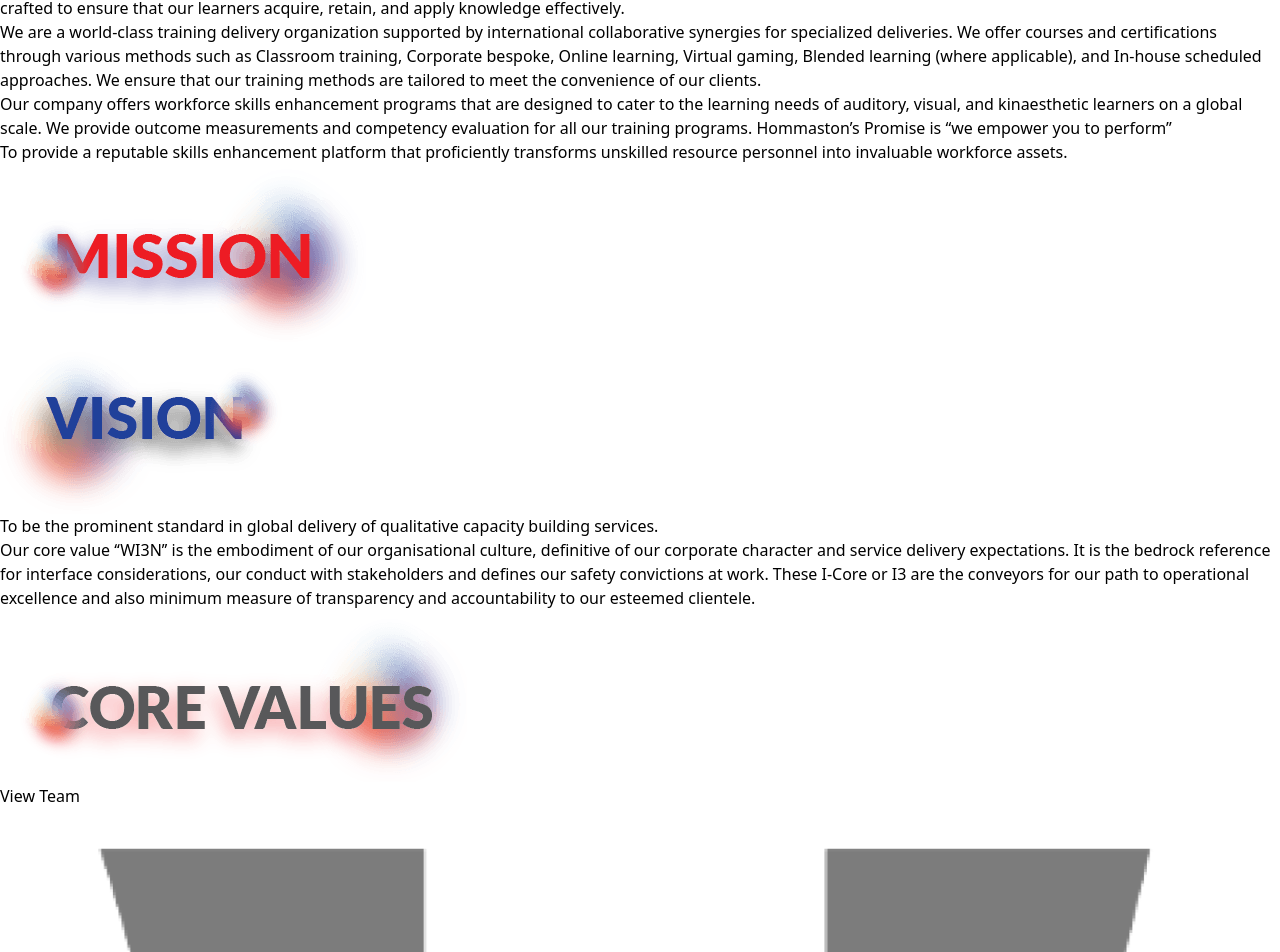
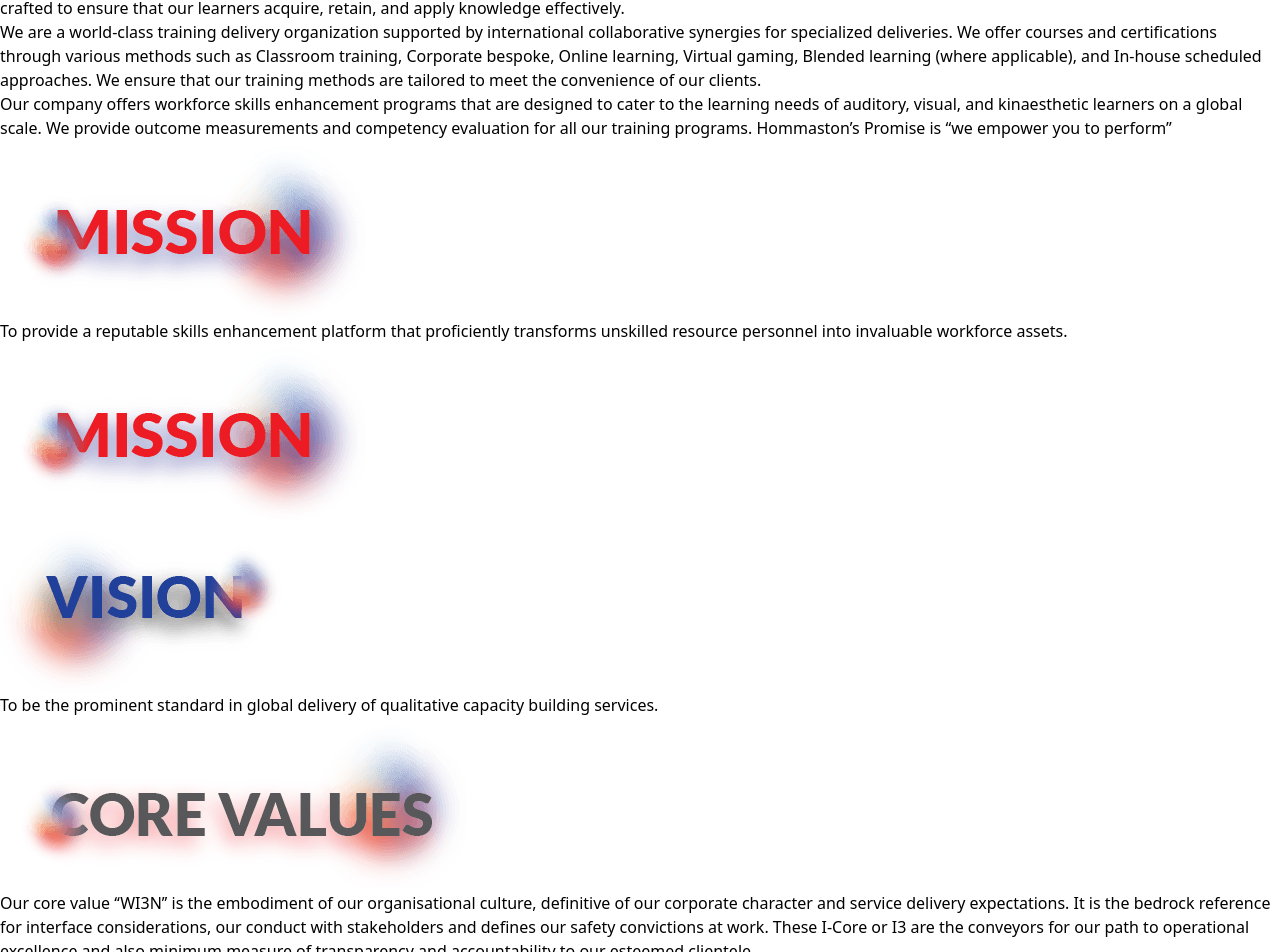
Before and after one commit to patrickashi/hommaston, a React (Create React App) app: page /Aboutusp in a window 1280 px wide. Shown: the part 3016-3968 px from the top of the page. Built offline with nearby package versions, Linux system fonts and the light colour scheme; the HTML template or start-up script is replaced by a standard one.

Commit message:
new
add new

```diff
--- a/src/components/About.jsx
+++ b/src/components/About.jsx
@@ -18,9 +18,9 @@ const About = () => {
                 </div>
           </div>
 
-        <div className='py-16 mt-10 2xl:mx-40 xl:mx-20 lg:mx-20 md:mx-20 sm:mx-4 mobile:mx-4'>
+        <div className='py-16 mt-10 2xl:mx-40 xl:mx-20 lg:mx-6 md:mx-6 sm:mx-4 mobile:mx-4'>
 
-          <p className='2xl:text-center xl:text-center lg:text-center md:text-center sm:text-start mobile:text-start 2xl:text-lg xl:text-lg lg:text-lg md:text-lg mobile:text-sm'>
+          <p className='2xl:text-center xl:text-center lg:text-center md:text-center sm:text-center mobile:text-center 2xl:text-lg xl:text-lg lg:text-lg md:text-lg mobile:text-md'>
             Hommaston operates two core divisions. Red Division(Hommaston Engineering)
             focal delivery of choice skillset for design engineering, facility maintenance
             and operations support competency and performance. The blue division(Hommaston digital)
@@ -28,7 +28,7 @@ const About = () => {
             and all other non-engineering, certification preparatory courses.
           </p>
 
-          <div className='my-8 2xl:mx-20 xl:mx-20 lg:mx-10 md:mx-2 mobile:mx-4'>
+          <div className='my-8 2xl:mx-20 xl:mx-20 lg:mx-6 md:mx-2 mobile:mx-4'>
             <h1 className='text-2xl text-center font-bold'>Training programmes</h1>
             <div className='mobile:grid 2xl:grid-cols-5 xl:grid-cols-5 lg:grid-cols-5 md:grid-cols-5 gap-4 my-12'>
 
@@ -42,7 +42,7 @@ const About = () => {
           </div>
         </div>
 
-        <div className=' grid 2xl:grid-cols-2 xl:grid-cols-2 lg:grid-cols-2 md:grid-cols-2 2xl:mx-40 xl:mx-40 lg:mx-40 md:mx-20 mobile:mx-10'>
+        <div className=' grid 2xl:grid-cols-2 xl:grid-cols-2 lg:grid-cols-2 md:grid-cols-2 2xl:mx-40 xl:mx-20 lg:mx-6 md:mx-6 mobile:mx-4'>
           <div className='flex justify-center md:w-full '>
             <img src={hommastonashlogo} size={20} className='w-80 md:w-full lg:w-full' alt="img" />
           </div>
@@ -63,7 +63,7 @@ const About = () => {
           </div>
         </div>
 
-        <div className='2xl:mx-40 xl:mx-40 lg:mx-40 md:mx-20 mobile:mx-10 border-t border-b pb-6 mt-4'>
+        <div className='2xl:mx-40 xl:mx-20 lg:mx-6 md:mx-6 mobile:mx-4 border-t border-b pb-6 mt-4'>
           <p className='flex 2xl:text-center xl:text-center lg:text-center md:text-center mobile:text-start mt-8'>
             Our company offers workforce skills enhancement programs that are designed to cater to the learning needs of auditory,
             visual, and kinaesthetic learners on a global scale. We provide outcome measurements and competency
@@ -71,20 +71,24 @@ const About = () => {
           </p>
         </div>
 
-        <div className='2xl:mx-40  xl:mx-40  lg:mx-40  md:mx-20 mobile:mx-10 my-14 mobile:grid 2xl:grid-cols-2 xl:grid-cols-2 lg:grid-cols-2 md:grid-cols-2
+        <div className='2xl:mx-40  xl:mx-20  lg:mx-6  md:mx-6 mobile:mx-4 my-14 mobile:grid 2xl:grid-cols-2 xl:grid-cols-2 lg:grid-cols-2 md:grid-cols-2
         border-b pb-6'>
+          <div className='flex 2xl:justify-center xl:justify-center lg:justify-center md:justify-center mobile:justify-end mobile:block 2xl:hidden xl:hidden lg:hidden md:hidden'>
+              <img src={mission} size={20} className='w-60' alt="img" />
+          </div>
+
           <div className='flex items-center'>
             <p>
               To provide a reputable skills enhancement platform that proficiently
               transforms unskilled resource personnel into invaluable workforce assets.
             </p>
           </div>
-          <div className='flex 2xl:justify-center xl:justify-center lg:justify-center md:justify-center mobile:justify-end'>
+          <div className='flex 2xl:justify-center xl:justify-center lg:justify-center md:justify-center mobile:justify-end mobile:hidden 2xl:block xl:block lg:block md:block'>
               <img src={mission} size={20} className='w-60' alt="img" />
           </div>
         </div>
 
-        <div className='2xl:mx-40  xl:mx-40  lg:mx-40  md:mx-20 mobile:mx-10 my-14 mobile:grid 2xl:grid-cols-2 xl:grid-cols-2 lg:grid-cols-2 md:grid-cols-2
+        <div className='2xl:mx-40  xl:mx-20  lg:mx-6  md:mx-6 mobile:mx-4 my-14 mobile:grid 2xl:grid-cols-2 xl:grid-cols-2 lg:grid-cols-2 md:grid-cols-2
         border-b pb-4'>
 
           <div className='flex 2xl:justify-center lg:justify-center xl:justify-center md:justify-center mobile:justify-start'>
@@ -99,8 +103,12 @@ const About = () => {
 
         </div>
 
-        <div className='2xl:mx-40  xl:mx-40  lg:mx-40  md:mx-20 mobile:mx-10 my-14 mobile:grid 2xl:grid-cols-2 xl:grid-cols-2 lg:grid-cols-2 md:grid-cols-2
+        <div className='flex 2xl:mx-40  xl:mx-20  lg:mx-6  md:mx-6 mobile:mx-4 my-14 mobile:grid 2xl:grid-cols-2 xl:grid-cols-2 lg:grid-cols-2 md:grid-cols-2
         border-b pb-6'>
+          <div className='flex justify-center items-center mobile:block 2xl:hidden xl:hidden lg:hidden md:hidden'>
+              <img src={corevalues} size={20} className='w-80 object-contain' alt="img" />
+          </div>
+
           <div>
             <p>
               Our core value ‘‘WI3N’’ is the embodiment of our organisational culture, definitive of our corporate character and service delivery expectations.
@@ -110,7 +118,7 @@ const About = () => {
               to our esteemed clientele.
             </p>
           </div>
-          <div className='flex 2xl:justify-center xl:justify-center lg:justify-center md:justify-center mobile:justify-end'>
+          <div className='flex 2xl:justify-center xl:justify-center lg:justify-center md:justify-center mobile:justify-end mobile:hidden 2xl:block xl:block lg:block md:block'>
               <img src={corevalues} size={20} className='w-80 object-contain' alt="img" />
           </div>
         </div>
```
